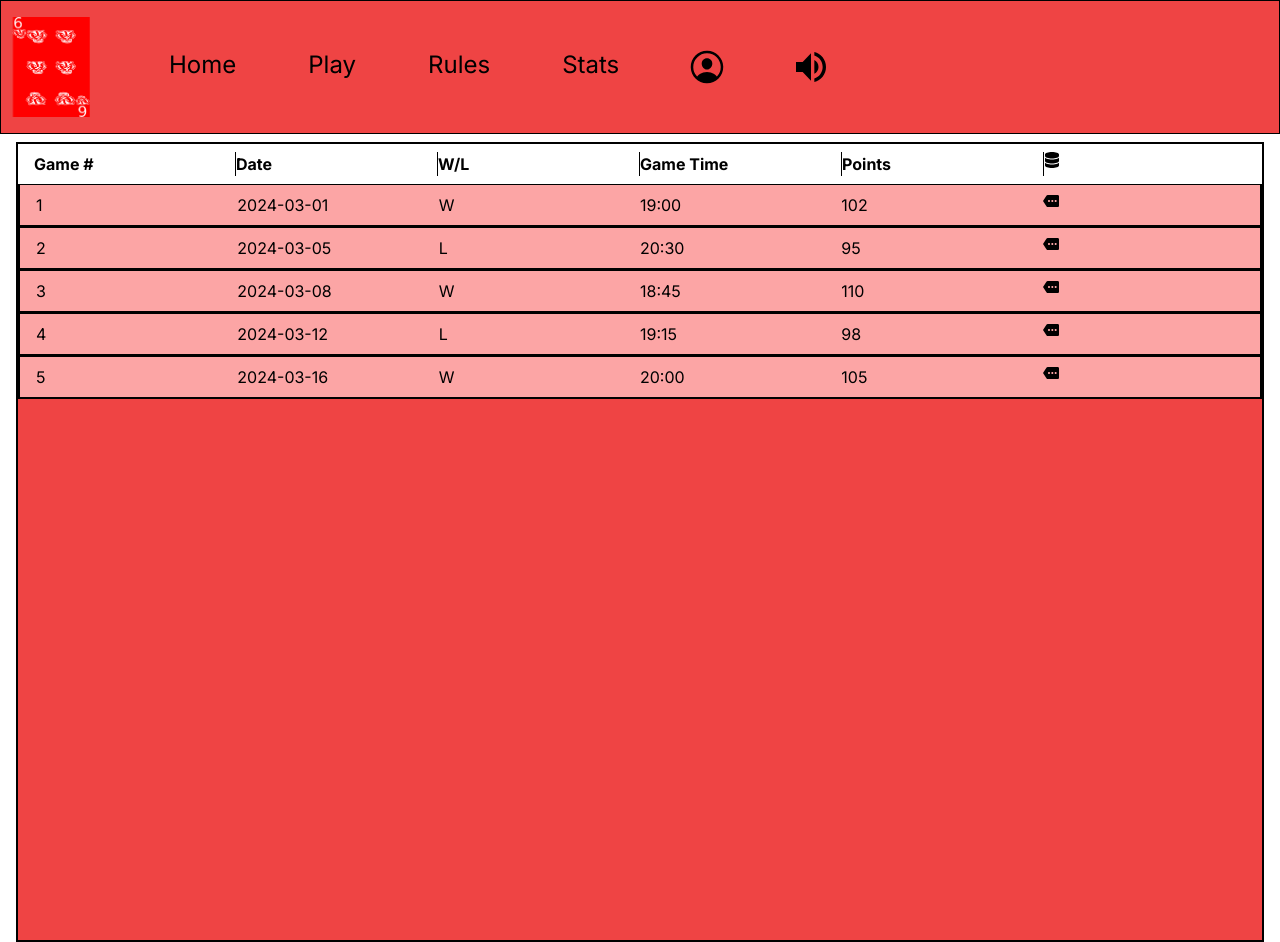
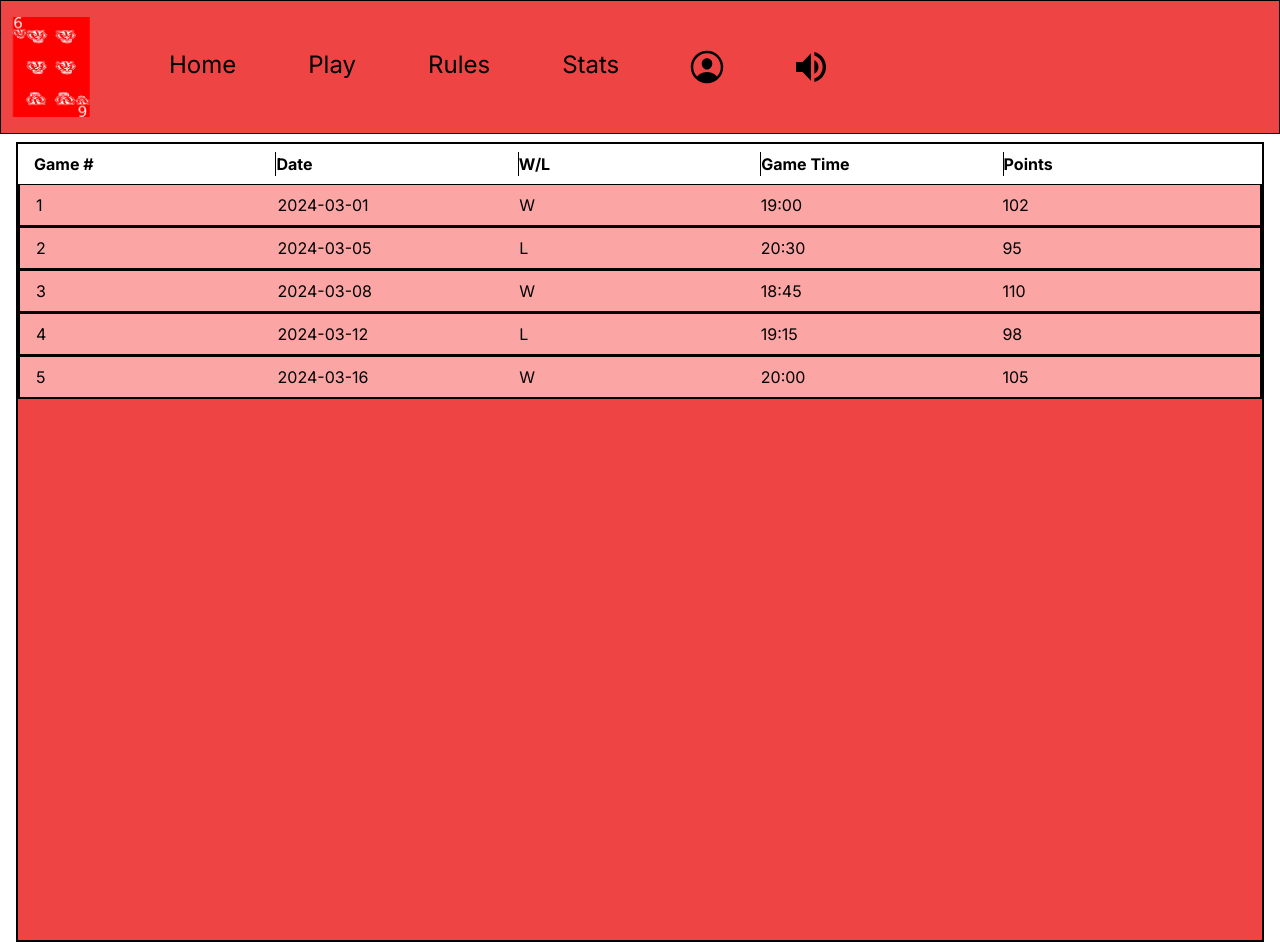
Before and after one commit to JaimeZepeda08/SixOfBadgers, a Next.js app in the folder euchreGame/frontend/: page /home/saved_games in a window 1280 px wide. Built offline with nearby package versions, Linux system fonts and the light colour scheme.

Commit message:
added documentation to all pages

```diff
--- a/euchreGame/frontend/src/app/home/page.tsx
+++ b/euchreGame/frontend/src/app/home/page.tsx
@@ -1,5 +1,10 @@
 import Link from "next/link";
 
+/**
+ * Page component representing a page with a link to navigate to saved games.
+ *
+ * @returns {JSX.Element} The page component.
+ */
 export default function Page() {
   return (
     <div className="flex justify-center items-center h-screen">
--- a/euchreGame/frontend/src/app/home/saved_games/page.tsx
+++ b/euchreGame/frontend/src/app/home/saved_games/page.tsx
@@ -1,8 +1,22 @@
 import Link from "next/link";
-import { MdMore } from "react-icons/md";
-import { FaDatabase } from "react-icons/fa6";
 import { getGameRecords } from "@/lib/userService";
 
+
+/**
+ * Page component displays a list of saved game records.
+ *
+ * This component fetches and displays game records, including details such as game number, date,
+ * win/loss status, game time, and points. It presents the games in a grid, ordered from most
+ * recent to oldest. Each game is associated with a unique game ID.
+ *
+ * Note: Future implementations should replace the hardcoded data with dynamic data fetched
+ * from a backend service, potentially using the commented `getGameRecords` function.
+ *
+ * @returns {JSX.Element} The component renders a grid of saved games, with each row
+ * representing a game. It includes a header row for labels and multiple game rows, each displaying
+ * the game's details. Currently, there is no interaction logic implemented for accessing more
+ * detailed data about each game.
+ */
 export default function Page() {
   // saved games data that will eventually be grabbed from the backend
   // const records = getGameRecords();
@@ -49,32 +63,26 @@ export default function Page() {
     <div className="bg-red-500 h-screen border-2 border-black mt-2">
       <div className="bg-white text-black py-2 px-4 font-bold">
         {/* header for all the data */}
-        <div className="grid grid-cols-6">
+        <div className="grid grid-cols-5">
           <div className="border-r border-black pr-4">Game #</div>
           <div className="border-r border-black pr-4">Date</div>
           <div className="border-r border-black pr-4">W/L</div>
           <div className="border-r border-black pr-4">Game Time</div>
-          <div className="border-r border-black pr-4">Points</div>
-          <div>
-            <FaDatabase />
-          </div>
+          <div className="">Points</div>
         </div>
       </div>
-      {/* map all data out, a game for every row and a button to access more data later on */}
+      {/* map all data out for each col*/}
       {games.map((game, index) => (
         <div
           key={index}
           className="border-t border-2 border-black bg-red-300 text-black py-2 px-4"
         >
-          <div className="grid grid-cols-6">
+          <div className="grid grid-cols-5">
             <div>{game.gameNumber}</div>
             <div>{game.date}</div>
             <div>{game.winLoss === 1 ? "W" : "L"}</div>
             <div>{game.gameTime}</div>
             <div>{game.points}</div>
-            <Link href="/">
-              <MdMore />
-            </Link>
           </div>
         </div>
       ))}
```
Also changed, not shown: euchreGame/frontend/src/app/game/page.tsx (+9 -0 lines), euchreGame/frontend/src/app/home/layout.tsx (+7 -1 lines), euchreGame/frontend/src/app/play/page.tsx (+13 -2 lines), euchreGame/frontend/src/app/rules/page.tsx (+11 -0 lines), euchreGame/frontend/src/app/signup/page.tsx (+7 -0 lines), euchreGame/frontend/src/components/TopNav.tsx (+7 -1 lines).
